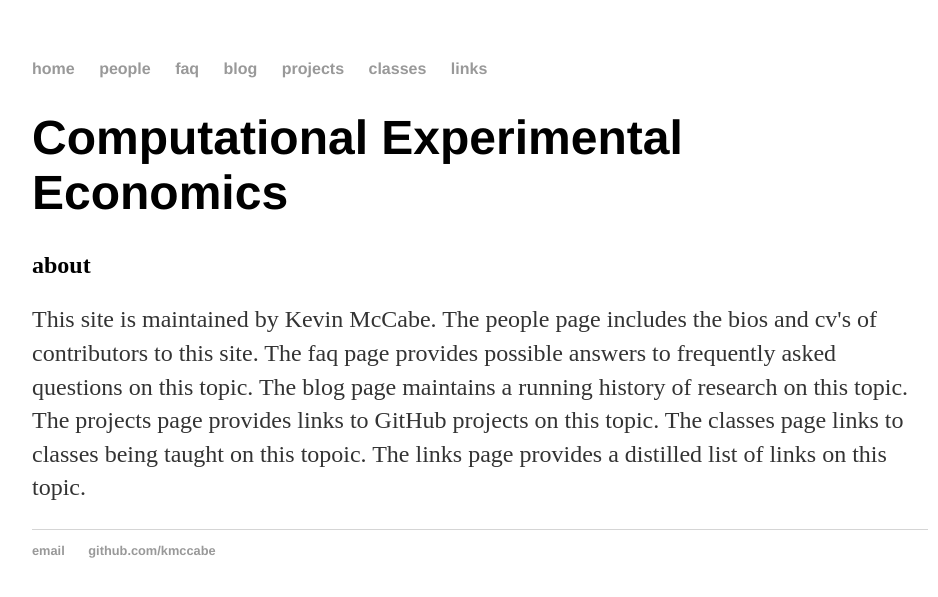
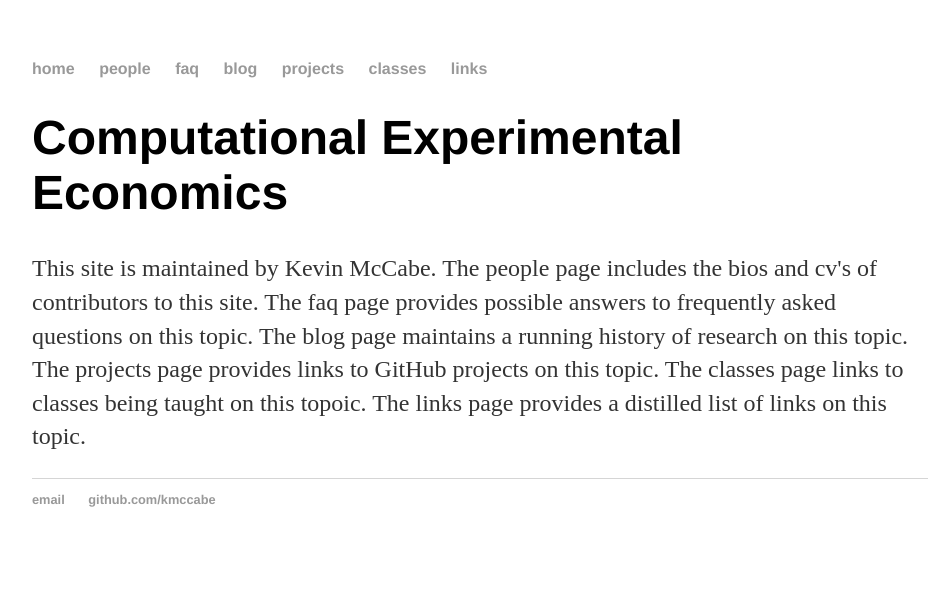
Before and after one commit to Kmccabe/KAM.github.io, a Jekyll site: the page built from index.html, in a window 1280 px wide. Shown: the top 597 px of the page, without its empty margins (160-1098 px from the left). Built offline with Jekyll 4.4.1, drawn with Linux system fonts in a browser that asks for light colours.

Commit message:
removed about header

```diff
--- a/index.html
+++ b/index.html
@@ -5,5 +5,4 @@ title: Computational Experimental Economics
 <div class="blurb">
 	<h1>Computational Experimental Economics</h1>
 </div><!-- /.blurb -->
-<h2>about</h2>
 <p>This site is maintained by Kevin McCabe. The people page includes the bios and cv's of contributors to this site. The faq page provides possible answers to frequently asked questions on this topic. The blog page maintains a running history of research on this topic.  The projects page provides links to GitHub projects on this topic.  The classes page links to classes being taught on this topoic. The links page provides a distilled list of links on this topic. </p>
```
